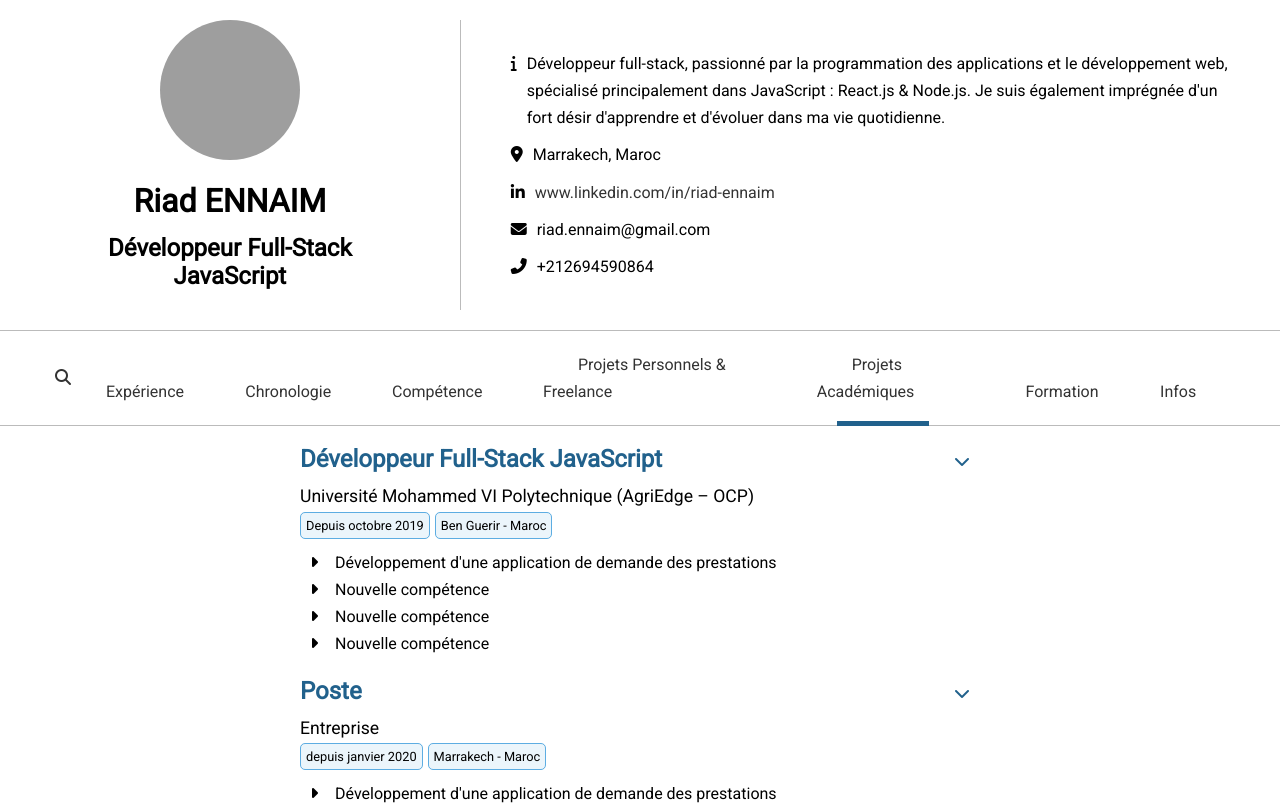
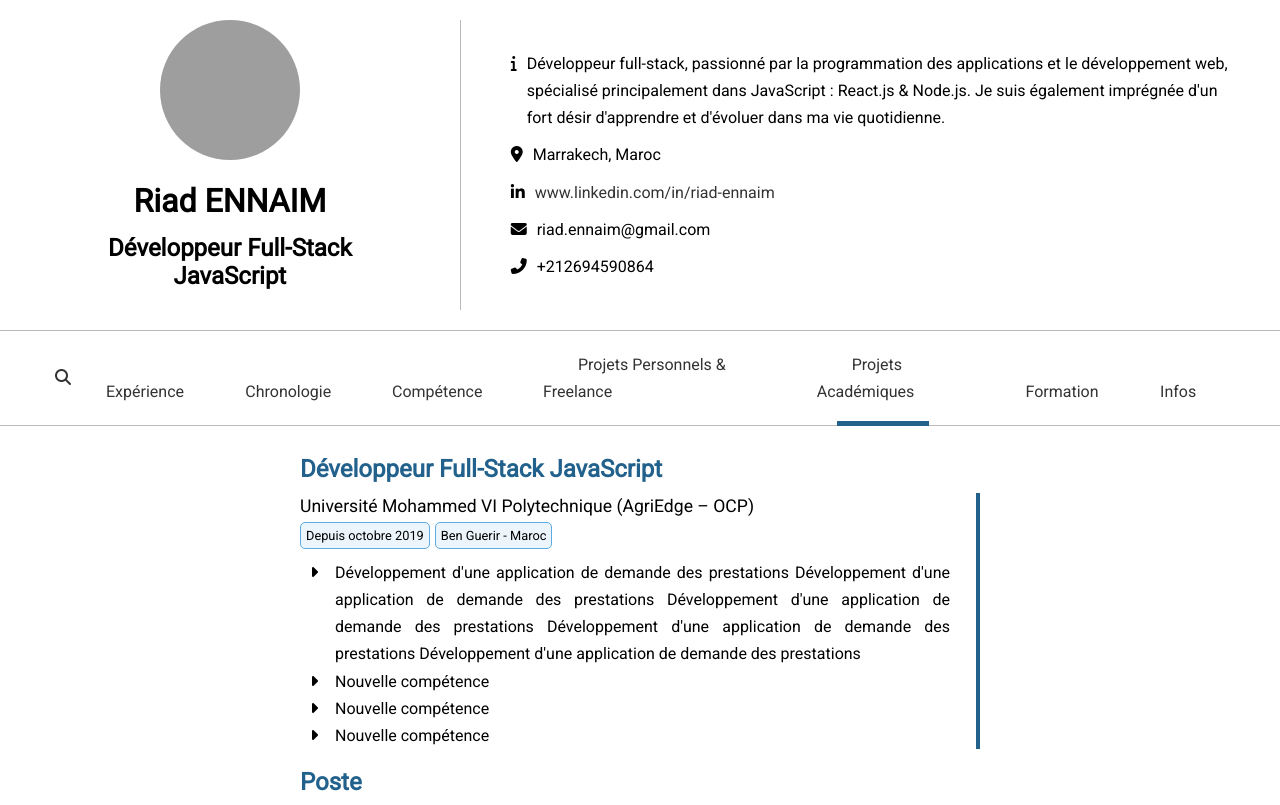
Before and after one commit to Riad-ENNAIM/cv, a React (Create React App) app: page /projects in a window 1280 px wide. Shown: the top 805 px of the page. Built offline with nearby package versions, Linux system fonts and the light colour scheme; grey boxes are pictures that could not be loaded; the HTML template or start-up script is replaced by a standard one.

Commit message:
Modify Experience Component  Style

```diff
--- a/src/App.css
+++ b/src/App.css
@@ -29,7 +29,7 @@ a {
 
 /* Utils */
 .page {
-  margin: 10px 300px;
+  margin: 20px 300px;
 }
 
 .container {
@@ -183,11 +183,8 @@ a {
 }
 
 /* Experience */
-/* .experience {
-  padding: 10px 10% 0 10%;
-} */
-
 .experience .job-header {
+  position: relative;
   display: flex;
   justify-content: space-between;
   align-items: baseline;
@@ -204,6 +201,21 @@ a {
   font-size: 1.5em;
 }
 
+.experience .job-description {
+  position: relative;
+  padding-right: 20px;
+}
+
+.experience .job-description::before {
+  content: '';
+  position: absolute;
+  right: 0;
+  bottom: 0;
+  height: 100%;
+  width: 4px;
+  background: #21618C;
+}
+
 .experience .job-description i {
   margin-right: 10px;
 }
@@ -217,20 +229,20 @@ a {
   font-size: 0.8em;
 }
 
-.experience .tasks {
+.experience .job-description .tasks {
   margin: 10px;
 }
 
-.experience .tasks .task {
+.experience .job-description .tasks .task {
   display: flex;
   align-items: baseline;
 }
 
-.experience .tasks .task i {
+.experience .job-description .tasks .task i {
   margin-right: 17px;
 }
 
-.experience .tasks .task p {
+.experience .job-description .tasks .task p {
   text-align: justify;
 }
 
--- a/src/components/experiences/Experience.js
+++ b/src/components/experiences/Experience.js
@@ -7,17 +7,18 @@ const Experience = ({ title, company, date, location }) => {
     <div className="experience">
       <div className="job-header">
         <h3 className="job-title">{title}</h3>
-        <i className="fas fa-chevron-down"></i>
+        {/* <i className="fas fa-chevron-down"></i> */}
       </div>
 
       <div className="job-description">
-          <span className="job-company">{company}</span>
-          <br />
-          <span className="job-date tag">{date}</span>
-          <span className="job-location tag">{location}</span>
+        <span className="job-company">{company}</span>
+        <br />
+        <span className="job-date tag">{date}</span>
+        <span className="job-location tag">{location}</span>
+
+        <Tasks />
       </div>
 
-      <Tasks />
     </div>
   );
 }
--- a/src/components/tasks/Tasks.js
+++ b/src/components/tasks/Tasks.js
@@ -4,7 +4,7 @@ import Task from './Task';
 const Tasks = () => {
   return (
     <div className="tasks">
-      <Task text="Développement d'une application de demande des prestations"/>
+      <Task text="Développement d'une application de demande des prestations Développement d'une application de demande des prestations Développement d'une application de demande des prestations Développement d'une application de demande des prestations Développement d'une application de demande des prestations"/>
       <Task />
       <Task />
       <Task />
```
